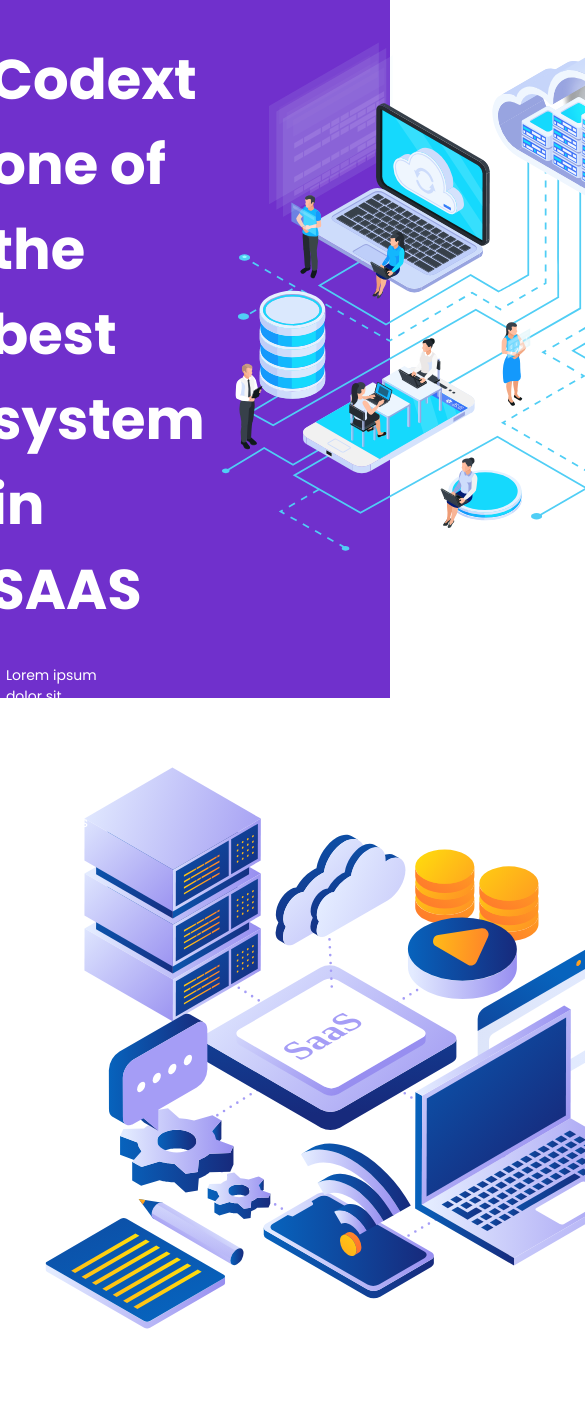
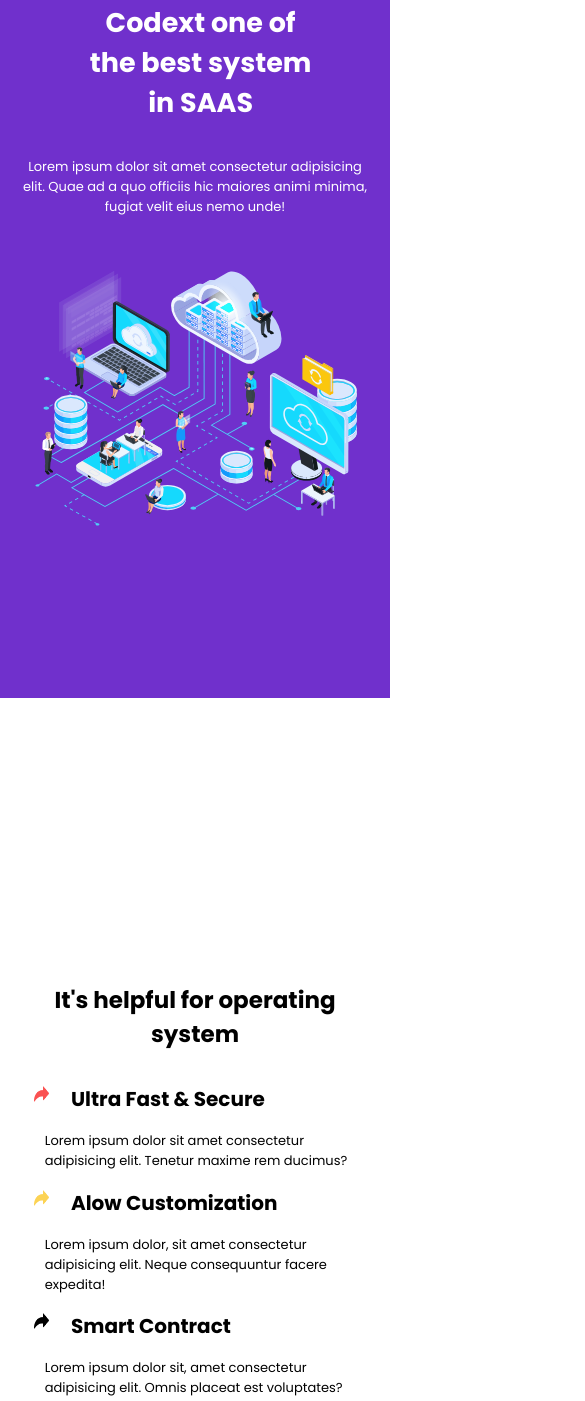
Before and after one commit to Pritika17/Project-13_SAAS_Landing_Page, a plain HTML site: page index.html in a window 390 px wide. Shown: the part 146-1547 px from the top of the page, 585 px wide, since content can reach past the window. Drawn offline with Linux system fonts and the light colour scheme.

Commit message:
made responsive

```diff
--- a/index.html
+++ b/index.html
@@ -8,6 +8,7 @@
     <link rel="stylesheet" href="style.css" />
   </head>
   <body>
+    <div class="container">
       <section aria-label="navbar">
         <nav>
           <div class="logo">
@@ -39,7 +40,8 @@
             </h1>
             <p class="p1b1">
               Lorem ipsum dolor sit amet consectetur adipisicing elit. Quae ad a
-            quo officiis hic maiores animi minima, fugiat velit eius nemo unde!
+              quo officiis hic maiores animi minima, fugiat velit eius nemo
+              unde!
             </p>
           </div>
           <div class="right1">
@@ -62,18 +64,22 @@
                   <h3>Ultra Fast & Secure</h3>
                 </div>
                 <p>
-                Lorem ipsum dolor sit amet consectetur adipisicing elit. Tenetur
-                maxime rem ducimus?
+                  Lorem ipsum dolor sit amet consectetur adipisicing elit.
+                  Tenetur maxime rem ducimus?
                 </p>
               </div>
               <div class="list-item">
                 <div class="list-head">
-                <img src="images/yellow-arrow.png" alt="arrow" class="arrow" />
+                  <img
+                    src="images/yellow-arrow.png"
+                    alt="arrow"
+                    class="arrow"
+                  />
                   <h3>Alow Customization</h3>
                 </div>
                 <p>
-                Lorem ipsum dolor, sit amet consectetur adipisicing elit. Neque
-                consequuntur facere expedita!
+                  Lorem ipsum dolor, sit amet consectetur adipisicing elit.
+                  Neque consequuntur facere expedita!
                 </p>
               </div>
               <div class="list-item">
@@ -82,8 +88,8 @@
                   <h3>Smart Contract</h3>
                 </div>
                 <p>
-                Lorem ipsum dolor sit, amet consectetur adipisicing elit. Omnis
-                placeat est voluptates?
+                  Lorem ipsum dolor sit, amet consectetur adipisicing elit.
+                  Omnis placeat est voluptates?
                 </p>
               </div>
             </div>
@@ -97,10 +103,15 @@
             </h1>
           </div>
           <div class="cards">
-
             <div class="card">
               <div class="circle1"></div>
-            <img src="images/web-developing.svg" width="55rem" height="55rem" alt="code" class="code" />
+              <img
+                src="images/web-developing.svg"
+                width="55rem"
+                height="55rem"
+                alt="code"
+                class="code"
+              />
               <div class="purple">
                 <h4>Clean Code</h4>
                 <p>Lorem ipsum dolor sit amet consectetur adipisicing elit.</p>
@@ -108,7 +119,13 @@
             </div>
             <div class="card">
               <div class="circle2"></div>
-            <img src="images/data.svg" width="55rem" height="55rem" alt="data" class="data" />
+              <img
+                src="images/data.svg"
+                width="55rem"
+                height="55rem"
+                alt="data"
+                class="data"
+              />
               <div class="purple">
                 <h4>Data Analytics</h4>
                 <p>Lorem ipsum dolor sit amet consectetur adipisicing elit.</p>
@@ -116,7 +133,13 @@
             </div>
             <div class="card">
               <div class="circle3"></div>
-            <img src="images/secured.svg" width="55rem" height="55rem" alt="secured" class="secured" />
+              <img
+                src="images/secured.svg"
+                width="55rem"
+                height="55rem"
+                alt="secured"
+                class="secured"
+              />
               <div class="purple">
                 <h4>Fully Secured</h4>
                 <p>Lorem ipsum dolor sit amet consectetur adipisicing elit.</p>
@@ -124,7 +147,13 @@
             </div>
             <div class="card">
               <div class="circle4"></div>
-            <img src="images/support.svg" width="55rem" height="55rem" alt="support" class="support" />
+              <img
+                src="images/support.svg"
+                width="55rem"
+                height="55rem"
+                alt="support"
+                class="support"
+              />
               <div class="purple">
                 <h4>24/7 Support</h4>
                 <p>Lorem ipsum dolor sit amet consectetur adipisicing elit.</p>
@@ -133,5 +162,6 @@
           </div>
         </div>
       </section>
+    </div>
   </body>
 </html>
--- a/style.css
+++ b/style.css
@@ -6,6 +6,10 @@
     padding: 0;
     font-family: "Poppins";
     box-sizing: border-box;
+}
+
+.container{
+    overflow: hidden;
 }
 
 html{
@@ -38,6 +42,7 @@ nav{
     gap: 5rem;
     margin-top: 4rem;
     list-style-type: none;
+    z-index: 10;
 }
 
 .nav-item{
@@ -249,3 +254,119 @@ nav{
     font-size: 14px;
     color: black;
 }
+
+@media only screen and (max-width: 500px){
+    .logo-img{
+        position: relative;
+        top: -1rem;
+        right: 13rem;
+        width: 90px;
+    }
+
+    .nav-links{
+        visibility: hidden;
+    }
+
+    .banner-1{
+        display: flex;
+        flex-direction: column;
+    }
+
+    .left1{
+
+        width: 100vw;
+        display: flex;
+        flex-direction: column;
+        justify-content: center;
+        align-items: center;
+        position: relative;
+        top: 2rem;
+    }
+
+    .h1b1{
+        font-size: 27px;
+        width: 100vw;
+        margin-left: 1rem;
+        text-align: center;
+    }
+
+    .p1b1{
+        width: 90vw;
+        text-align: center;
+        margin-right: 4rem;
+        margin-left: 4rem;
+        font-size: 13px;
+    }
+
+    .img1{
+        width: 90vw;
+        height: 300px;
+        margin-left: 2rem;
+    }
+
+    .banner-2{
+        display: flex;
+        flex-direction: column-reverse;
+        gap: .1rem;
+    }
+
+    .right2{
+        position: relative;
+        top: 25rem;
+    }
+
+    .arrow{
+        width: 15px;
+        height: 20px;
+    }
+
+    .list{
+        display: flex;
+        flex-direction: column;
+        gap: 3rem;
+        position: relative;
+        top: -12rem;
+        margin-left: 3rem;
+    }
+
+    .list-head h3{
+        font-size: 20px;
+    }
+
+    .list-item p{
+        font-size: 13px;
+        width: 85vw;
+        position: relative;
+        right: 4rem;
+    }
+
+    .h2b2{
+        font-size: 23px;
+        text-align: center;
+    }
+
+    .img2{
+        width: 90vw;
+        height: 300px;
+        position: relative;
+        top: 18rem;
+    }
+
+    .banner-3{
+        position: relative;
+        top: 20rem;
+        height: 280vh;
+    }
+
+    .h1b3{
+        font-size: 23px;
+    }
+
+    .cards{
+        position: relative;
+        top: 50rem;
+        display: flex;
+        flex-direction: column;
+        gap: 4rem;
+    }
+}
```
Lines whose indentation alone changed are shown as unchanged.
